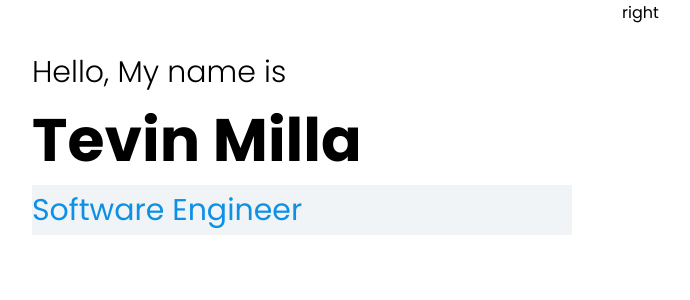
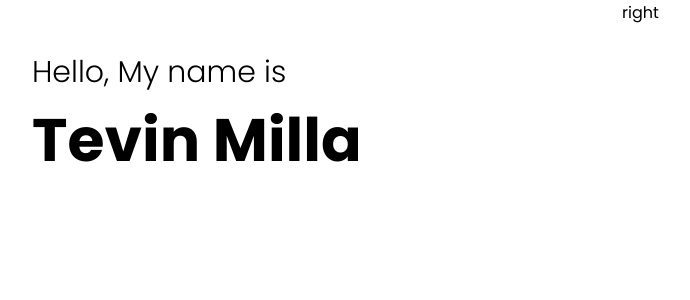
Before and after one commit to MrazTevin/Portfolio_Web, a React (Create React App) app: page / in a window 1280 px wide. Shown: the top 300 px of the page, without its empty margins (18-708 px from the left). Built offline with nearby package versions, Linux system fonts and the light colour scheme.

Commit message:
m: animate titles

```diff
--- a/src/components/intro/intro.css
+++ b/src/components/intro/intro.css
@@ -29,15 +29,24 @@
     overflow: hidden;
 }
 
-.title-wrappers {
+.i-title-wrappers {
     height: 100%;
     animation: move 10s ease-in-out infinite alternate;
+}
+
+@keyframes move {
+    25%{
+        transform: translateY(-150px);
+    }
+    50% {
+        transform: translateY(-200px);
+    }
 }
 .title-name {
     height: 50px;
     font-size: 30px;
     color: #0e90e5;
-    background-color: #f1f4f6;
+    /*background-color: #f1f4f6;*/
     display: flex;
     align-items: center;
 }
```
